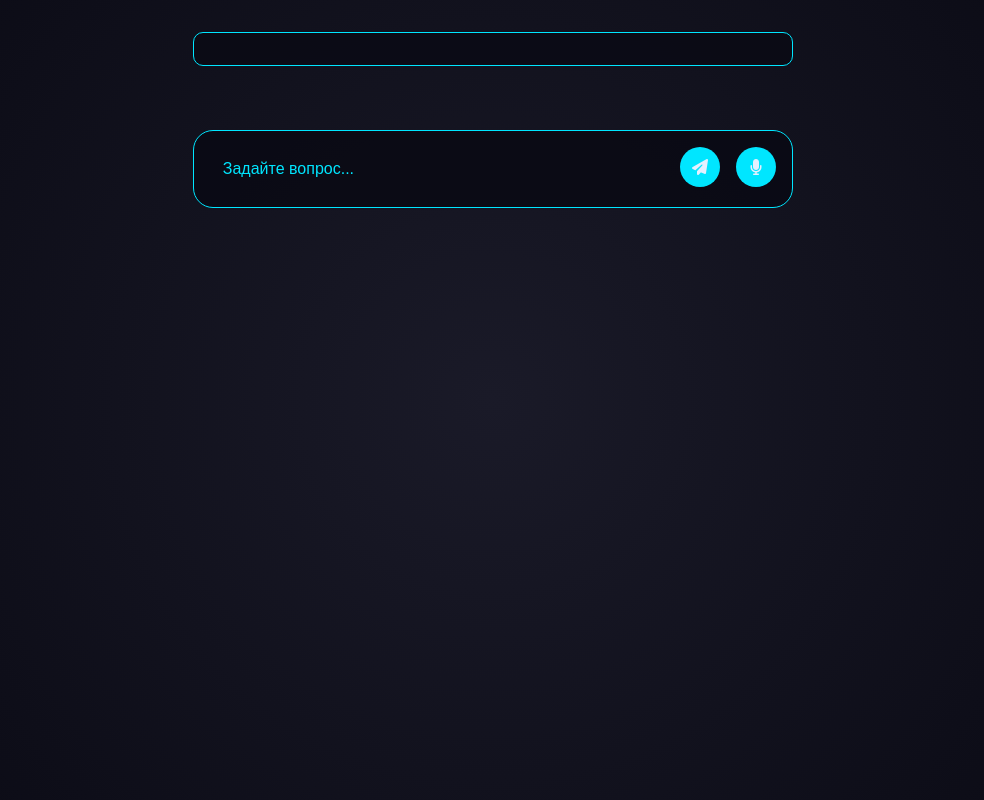
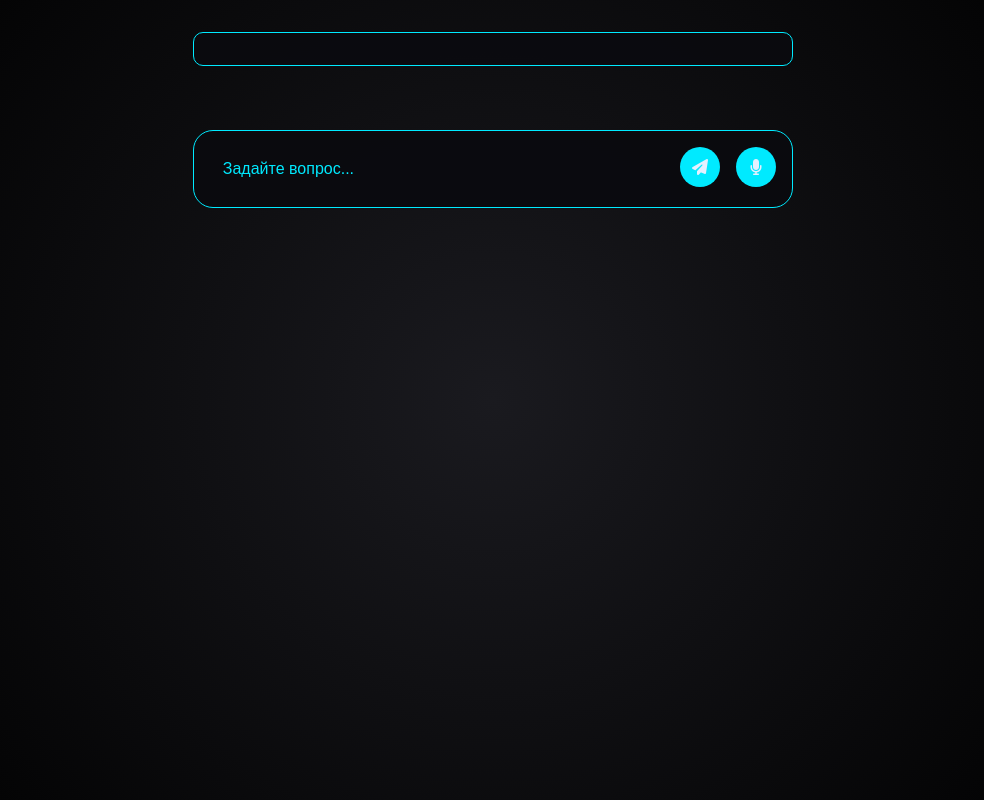
Before and after one commit to usedfrom/POSTER, a website: page index.html in a window 1280 px wide. Shown: the whole page, without its empty margins (147-1131 px from the left). Drawn offline with Linux system fonts and the light colour scheme.

Commit message:
Update cosmic.css

```diff
--- a/css/cosmic.css
+++ b/css/cosmic.css
@@ -1,10 +1,10 @@
 :root {
-    --cosmic-black: #0a0a14;
-    --cosmic-blue: #00e6ff;
+    --cosmic-black: #0a0a0f;
+    --cosmic-blue: #00eaff;
     --cosmic-pink: #ff00cc;
-    --cosmic-green: #00ff99;
+    --cosmic-green: #00ffaa;
     --cosmic-white: #e6f0ff;
-    --cosmic-glow: 0 0 12px rgba(0, 230, 255, 0.6);
+    --cosmic-glow: 0 0 10px rgba(0, 234, 255, 0.7);
 }
 
 * {
@@ -28,7 +28,7 @@ body {
     left: 0;
     width: 100%;
     height: 100%;
-    background: radial-gradient(circle at center, #1a1a28 0%, #0a0a14 100%);
+    background: radial-gradient(circle at center, #1a1a1f 0%, #000000 100%);
     z-index: -1;
 }
 
@@ -46,7 +46,7 @@ body {
     max-height: 50vh;
     overflow-y: auto;
     padding: 1rem;
-    background: rgba(10, 10, 20, 0.8);
+    background: rgba(10, 10, 15, 0.8);
     border: 1px solid var(--cosmic-blue);
     border-radius: 10px;
     color: var(--cosmic-white);
@@ -81,7 +81,7 @@ body {
     display: flex;
     gap: 1rem;
     padding: 1rem;
-    background: rgba(10, 10, 20, 0.9);
+    background: rgba(10, 10, 15, 0.9);
     border: 1px solid var(--cosmic-blue);
     border-radius: 20px;
     position: sticky;
```
